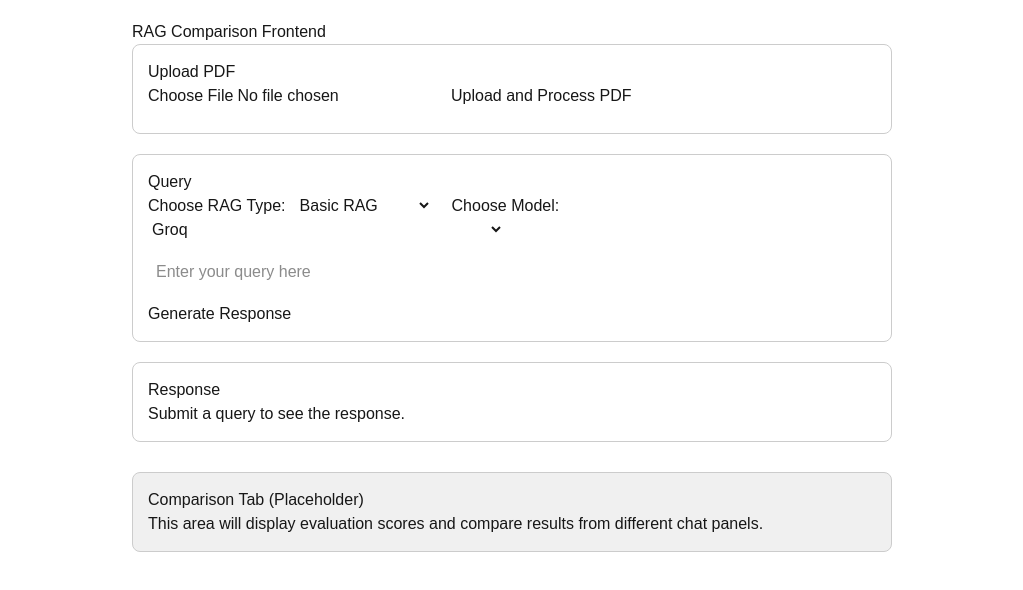
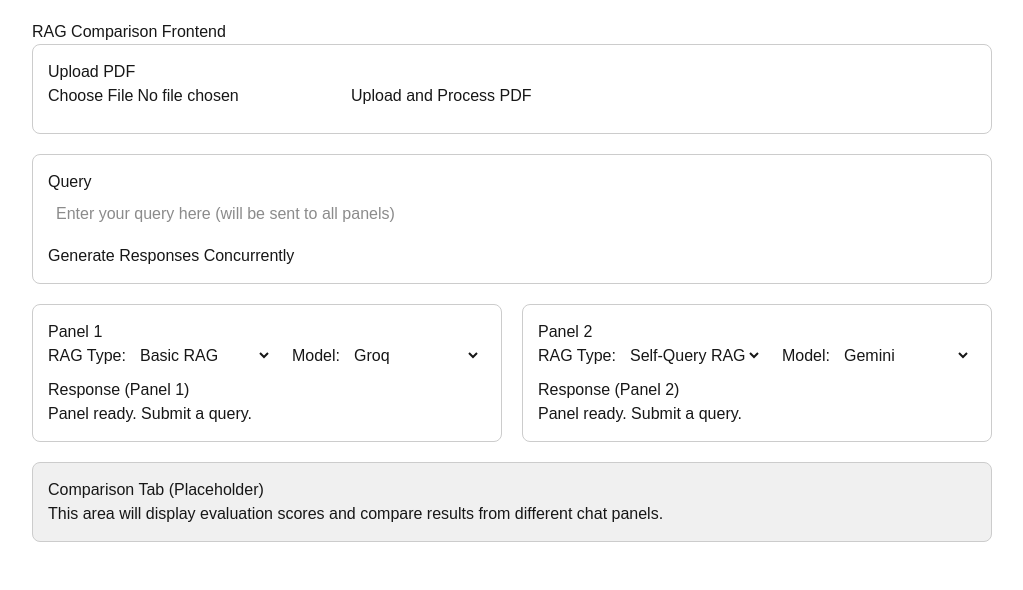
Before and after one commit to AbhayARao26/RAGComparison, a Next.js app in the folder frontend/: page / in a window 1280 px wide. Shown: the top 590 px of the page, without its empty margins (128-1151 px from the left). Built offline with nearby package versions, Linux system fonts and the light colour scheme.

Commit message:
Working concurrent chats

```diff
--- a/frontend/app/page.tsx
+++ b/frontend/app/page.tsx
@@ -2,13 +2,25 @@
 
 import { useState, ChangeEvent, FormEvent } from 'react';
 
+// Define a type for the state of a single chat panel
+interface ChatPanelState {
+  id: number;
+  selectedRagType: string;
+  selectedModel: string;
+  response: string;
+  loading: boolean;
+}
+
 export default function Home() {
   const [selectedFile, setSelectedFile] = useState<File | null>(null);
   const [query, setQuery] = useState<string>('');
-  const [response, setResponse] = useState<string>('');
-  const [selectedModel, setSelectedModel] = useState<string>('groq');
-  const [selectedRagType, setSelectedRagType] = useState<string>('basic');
-  const [loading, setLoading] = useState<boolean>(false);
+  // Use an array to manage the state of multiple panels
+  const [panels, setPanels] = useState<ChatPanelState[]>([
+    { id: 1, selectedRagType: 'basic', selectedModel: 'groq', response: '', loading: false },
+    { id: 2, selectedRagType: 'self-query', selectedModel: 'gemini', response: '', loading: false },
+    // You could add more panels here or implement a button to add new ones
+  ]);
+  const [overallLoading, setOverallLoading] = useState<boolean>(false); // Loading state for the overall query
 
   const handleFileChange = (event: ChangeEvent<HTMLInputElement>) => {
     if (event.target.files) {
@@ -20,12 +32,13 @@ export default function Home() {
     setQuery(event.target.value);
   };
 
-  const handleModelChange = (event: ChangeEvent<HTMLSelectElement>) => {
-    setSelectedModel(event.target.value);
-  };
-
-  const handleRagTypeChange = (event: ChangeEvent<HTMLSelectElement>) => {
-    setSelectedRagType(event.target.value);
+  // Handler for changes within a specific panel
+  const handlePanelChange = (id: number, field: keyof ChatPanelState, value: string | boolean) => {
+    setPanels(prevPanels =>
+      prevPanels.map(panel =>
+        panel.id === id ? { ...panel, [field]: value } : panel
+      )
+    );
   };
 
   const handleUpload = async () => {
@@ -34,7 +47,11 @@ export default function Home() {
       return;
     }
 
-    setLoading(true);
+    // Set loading for all panels during upload (optional, can be a global state)
+    setOverallLoading(true);
+     setPanels(prevPanels => prevPanels.map(panel => ({ ...panel, loading: true, response: ''})));
+
+
     const formData = new FormData();
     formData.append('file', selectedFile);
 
@@ -53,7 +70,8 @@ export default function Home() {
     } catch (error: any) {
       alert(`Upload failed: ${error.message}`);
     } finally {
-      setLoading(false);
+      setOverallLoading(false);
+      setPanels(prevPanels => prevPanels.map(panel => ({ ...panel, loading: false })));
     }
   };
 
@@ -64,14 +82,19 @@ export default function Home() {
       return;
     }
 
-    console.log(`Using RAG Type: ${selectedRagType}, Model: ${selectedModel}`);
+    setOverallLoading(true);
+    // Set loading and clear response for all panels
+    setPanels(prevPanels =>
+      prevPanels.map(panel => ({ ...panel, loading: true, response: '' }))
+    );
 
-    setLoading(true);
-    setResponse('');
+    console.log(`Submitting query: "${query}" to ${panels.length} panels concurrently.`);
 
+    // Create an array of promises, one for each panel's API call
+    const fetchPromises = panels.map(async (panel) => {
       const chatRequestData = {
-        rag_type: selectedRagType,
-        model_id: selectedModel,
+        rag_type: panel.selectedRagType,
+        model_id: panel.selectedModel,
         message: query,
       };
 
@@ -86,75 +109,103 @@ export default function Home() {
 
         if (queryResponse.ok) {
           const result = await queryResponse.json();
-        if (result && result.answer) {
-             setResponse(result.answer);
-        } else {
-            setResponse(JSON.stringify(result, null, 2));
-        }
-
+          // Update the state for this specific panel
+          handlePanelChange(panel.id, 'response', result.answer || JSON.stringify(result, null, 2));
         } else {
           const error = await queryResponse.json();
-        setResponse(`Error: ${error.detail || 'Unknown error'}`);
+           handlePanelChange(panel.id, 'response', `Error: ${error.detail || 'Unknown error'}`);
         }
       } catch (error: any) {
-      setResponse(`Error: ${error.message}`);
+         handlePanelChange(panel.id, 'response', `Error: ${error.message}`);
       } finally {
-      setLoading(false);
+         // Set loading to false for this specific panel when done
+         handlePanelChange(panel.id, 'loading', false);
       }
+    });
+
+    // Wait for all promises to settle (either resolve or reject)
+    await Promise.all(fetchPromises);
+
+    setOverallLoading(false);
+    console.log('All panel queries finished.');
   };
 
   return (
-    <div style={{ padding: '20px', maxWidth: '800px', margin: 'auto' }}>
+    <div style={{ padding: '20px', maxWidth: '1000px', margin: 'auto' }}>
       <h1>RAG Comparison Frontend</h1>
 
       <div style={{ marginBottom: '20px', border: '1px solid #ccc', padding: '15px', borderRadius: '8px' }}>
         <h2>Upload PDF</h2>
         <input type="file" accept=".pdf" onChange={handleFileChange} style={{ marginBottom: '10px' }} />
-        <button onClick={handleUpload} disabled={!selectedFile || loading}>
-          {loading ? 'Uploading...' : 'Upload and Process PDF'}
+        <button onClick={handleUpload} disabled={!selectedFile || overallLoading}>
+          {overallLoading ? 'Processing...' : 'Upload and Process PDF'}
         </button>
+         {overallLoading && !panels.some(p => p.loading) && <p>Upload in progress...</p>} {/* More specific loading */}
       </div>
 
       <div style={{ marginBottom: '20px', border: '1px solid #ccc', padding: '15px', borderRadius: '8px' }}>
         <h2>Query</h2>
+        <form onSubmit={handleQuerySubmit}>
+          <input
+            type="text"
+            value={query}
+            onChange={handleQueryChange}
+            placeholder="Enter your query here (will be sent to all panels)"
+            style={{ width: '100%', padding: '8px', marginBottom: '10px' }}
+            disabled={overallLoading}
+          />
+          <button type="submit" disabled={!query.trim() || overallLoading}>
+            {overallLoading ? 'Generating...' : 'Generate Responses Concurrently'}
+          </button>
+        </form>
+      </div>
+
+      {/* Container for Panels */}
+      <div style={{ display: 'grid', gridTemplateColumns: 'repeat(auto-fit, minmax(450px, 1fr))', gap: '20px', marginBottom: '20px' }}>
+        {panels.map(panel => (
+          <div key={panel.id} style={{ border: '1px solid #ccc', padding: '15px', borderRadius: '8px' }}>
+            <h3>Panel {panel.id}</h3>
             <div style={{ marginBottom: '10px' }}>
-           <label htmlFor="rag-select" style={{ marginRight: '10px' }}>Choose RAG Type:</label>
-           <select id="rag-select" value={selectedRagType} onChange={handleRagTypeChange} style={{ marginRight: '20px' }} disabled={loading}>
+              {/* Dropdown for RAG Type */}
+              <label htmlFor={`rag-select-${panel.id}`} style={{ marginRight: '10px' }}>RAG Type:</label>
+              <select
+                id={`rag-select-${panel.id}`}
+                value={panel.selectedRagType}
+                onChange={(e) => handlePanelChange(panel.id, 'selectedRagType', e.target.value)}
+                style={{ marginRight: '20px' }}
+                disabled={overallLoading}
+              >
                 <option value="basic">Basic RAG</option>
                 <option value="self-query">Self-Query RAG</option>
                 <option value="reranker">Reranker RAG</option>
               </select>
 
-          <label htmlFor="model-select" style={{ marginRight: '10px' }}>Choose Model:</label>
-          <select id="model-select" value={selectedModel} onChange={handleModelChange} disabled={loading}>
+              {/* Dropdown for Model */}
+              <label htmlFor={`model-select-${panel.id}`} style={{ marginRight: '10px' }}>Model:</label>
+              <select
+                id={`model-select-${panel.id}`}
+                value={panel.selectedModel}
+                onChange={(e) => handlePanelChange(panel.id, 'selectedModel', e.target.value)}
+                disabled={overallLoading}
+              >
+                 {/* Use backend expected model_id IDs as values */}
                 <option value="gemini">Gemini</option>
                 <option value="groq">Groq</option>
-            <option value="jina">Jina (Note: Jina is a reranker, not an LLM itself)</option>
+                <option value="jina">Jina (Reranker)</option>
+                 {/* Add other models as needed */}
               </select>
             </div>
-        <form onSubmit={handleQuerySubmit}>
-          <input
-            type="text"
-            value={query}
-            onChange={handleQueryChange}
-            placeholder="Enter your query here"
-            style={{ width: '100%', padding: '8px', marginBottom: '10px' }}
-            disabled={loading}
-          />
-          <button type="submit" disabled={!query.trim() || loading}>
-            {loading ? 'Generating...' : 'Generate Response'}
-          </button>
-        </form>
+
+            <h4>Response (Panel {panel.id})</h4>
+            {panel.loading && <p>Loading response...</p>}
+            {!panel.loading && panel.response === '' && <p>Panel ready. Submit a query.</p>}
+            {!panel.loading && panel.response !== '' && <div style={{ whiteSpace: 'pre-wrap', maxHeight: '300px', overflowY: 'auto' }}>{panel.response}</div>} {/* Add scroll */}
+          </div>
+        ))}
       </div>
 
-      <div style={{ border: '1px solid #ccc', padding: '15px', borderRadius: '8px' }}>
-        <h2>Response</h2>
-        {loading && response === '' && <p>Loading response...</p>}
-        {!loading && response === '' && <p>Submit a query to see the response.</p>}
-        {!loading && response !== '' && <div style={{ whiteSpace: 'pre-wrap' }}>{response}</div>}
-      </div>
-
-       <div style={{ marginTop: '30px', border: '1px solid #ccc', padding: '15px', borderRadius: '8px', backgroundColor: '#f0f0f0' }}>
+      {/* Placeholder for the Comparison Tab */}
+      <div style={{ marginTop: '0px', border: '1px solid #ccc', padding: '15px', borderRadius: '8px', backgroundColor: '#f0f0f0' }}>
         <h2>Comparison Tab (Placeholder)</h2>
         <p>This area will display evaluation scores and compare results from different chat panels.</p>
       </div>
```
Lines whose indentation alone changed are shown as unchanged.
